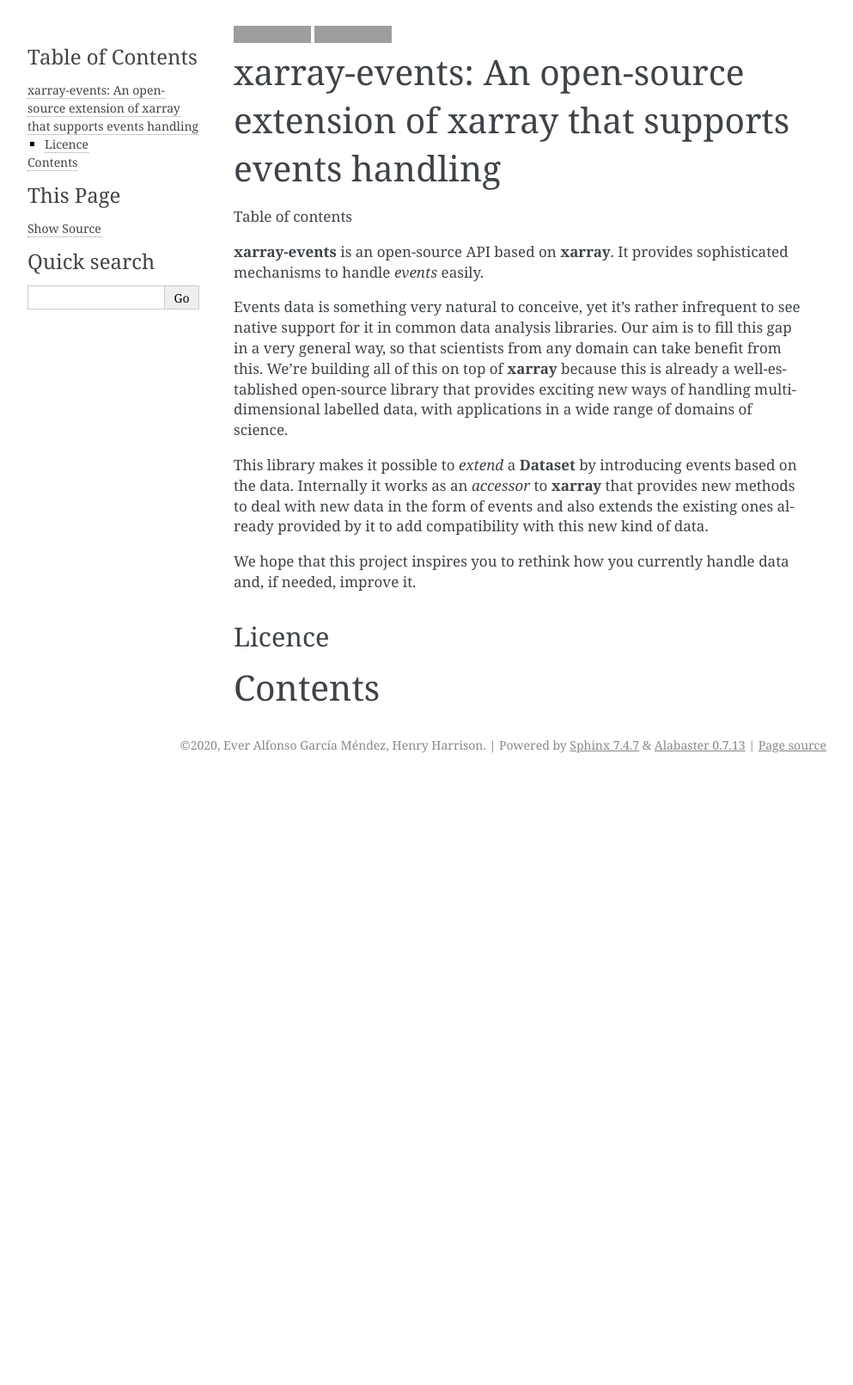
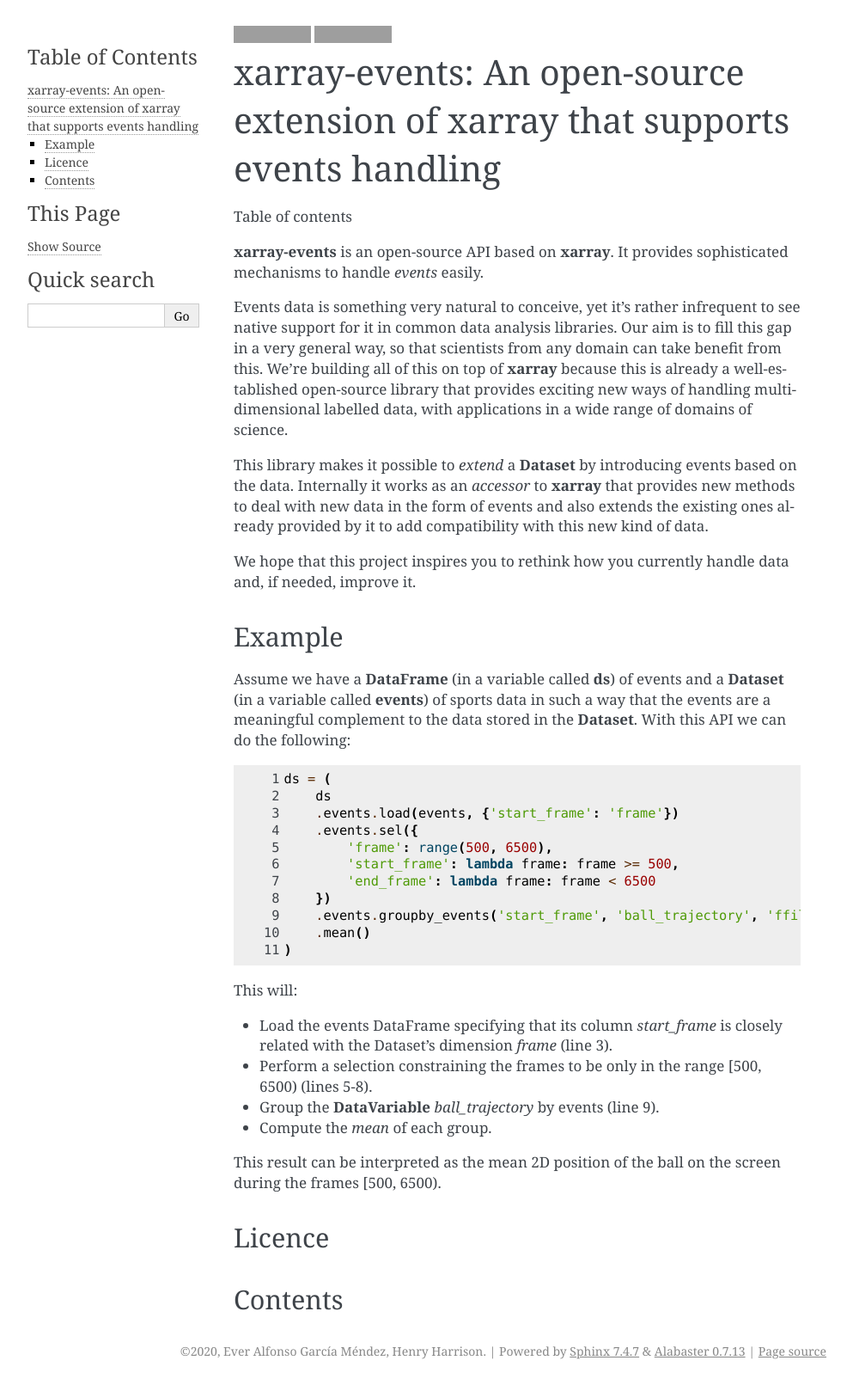
Before and after one commit to teibit/xarray-events, a Sphinx documentation site: the page built from docs/index.rst, in a window 1280 px wide. Shown: the whole page at 86% size, without its empty margins (148-1141 px from the left). Built offline with Sphinx 7.4.7, drawn with Linux system fonts in a browser that asks for light colours; before the commit the page ends 906 px from its top, so only the background shows below that; grey boxes are pictures that could not be loaded.

Commit message:
Improve Sphinx documentation

```diff
--- a/docs/README.rst
+++ b/docs/README.rst
@@ -31,5 +31,43 @@ new kind of data.
 We hope that this project inspires you to rethink how you currently handle data
 and, if needed, improve it.
 
+Example
++++++++
+
+Assume we have a **DataFrame** (in a variable called **ds**) of events and a
+**Dataset** (in a variable called **events**) of sports data in such a way that
+the events are a meaningful complement to the data stored in the **Dataset**.
+With this API we can do the following:
+
+.. code-block:: python
+    :linenos:
+
+    ds = (
+        ds
+        .events.load(events, {'start_frame': 'frame'})
+        .events.sel({
+            'frame': range(500, 6500),
+            'start_frame': lambda frame: frame >= 500,
+            'end_frame': lambda frame: frame < 6500
+        })
+        .events.groupby_events('start_frame', 'ball_trajectory', 'ffill')
+        .mean()
+    )
+
+This will:
+
+-   Load the events DataFrame specifying that its column `start_frame` is
+    closely related with the Dataset's dimension `frame` (line 3).
+
+-   Perform a selection constraining the frames to be only in the range
+    [500, 6500) (lines 5-8).
+
+-   Group the **DataVariable** `ball_trajectory` by events (line 9).
+
+-   Compute the *mean* of each group.
+
+This result can be interpreted as the mean 2D position of the ball on the screen
+during the frames [500, 6500).
+
 Licence
 +++++++
--- a/docs/index.rst
+++ b/docs/index.rst
@@ -1,7 +1,7 @@
 .. include:: README.rst
 
 Contents
-********
+++++++++
 
 .. toctree::
     :titlesonly:
--- a/docs/tutorials/sports_data/selecting/everything.rst
+++ b/docs/tutorials/sports_data/selecting/everything.rst
@@ -19,7 +19,7 @@ events :obj:`DataFrame`. In that case, we can achieve this like this: ::
 
     ds
     .events.sel({
-        'frame': range(1728, 2378),
+        'frame': range(1729, 2378),
         'start_frame': lambda frame: frame > 1728,
         'end_frame': lambda frame: frame < 2378,
         'event_type': 'pass'
```
